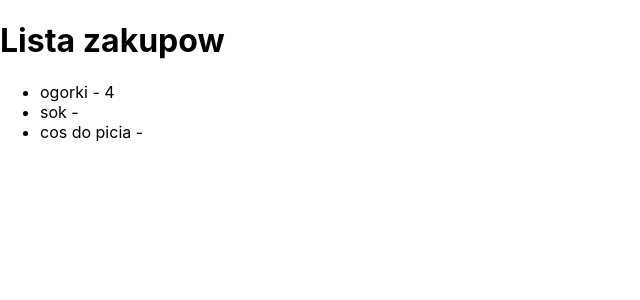
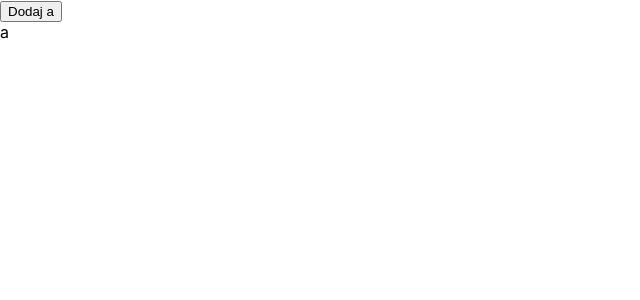
Before and after one commit to maciekryb/section-3-update, a React (Create React App) app: page / in a window 1280 px wide. Shown: the top 300 px of the page, without its empty margins (0-640 px from the left). Built offline with nearby package versions, Linux system fonts and the light colour scheme.

Commit message:
Default App

```diff
--- a/src/App.js
+++ b/src/App.js
@@ -1,29 +1,27 @@
 import './App.css';
 import React from 'react';
 
-const App = () => {
-  const [items] = React.useState({
-    items1: 'ogorki',
-    items2: 'sok',
-    items3: 'cos do picia',
-  });
+class Addsign extends React.Component {
+  state = {
+    text: 'a',
+  };
 
-  return (
-    <>
-      <h1>Lista zakupow</h1>
-      <ul>
-        <ItemList name={items.items1} examplge={2 + 2} />
-        <ItemList name={items.items2} />
-        <ItemList name={items.items3} />
-      </ul>
-    </>
-  );
-};
+  handleAdd = () => {
+    const letter = 'a';
+    this.setState({
+      text: this.state.text + letter,
+    });
+  };
 
-const ItemList = ({ name, examplge }) => (
-  <li>
-    {name} - {examplge}
-  </li>
-);
+  render() {
+    return (
+      <>
+        <button onClick={this.handleAdd}>Dodaj a</button>
+        <br />
+        {this.state.text}
+      </>
+    );
+  }
+}
 
-export default App;
+export default Addsign;
```
